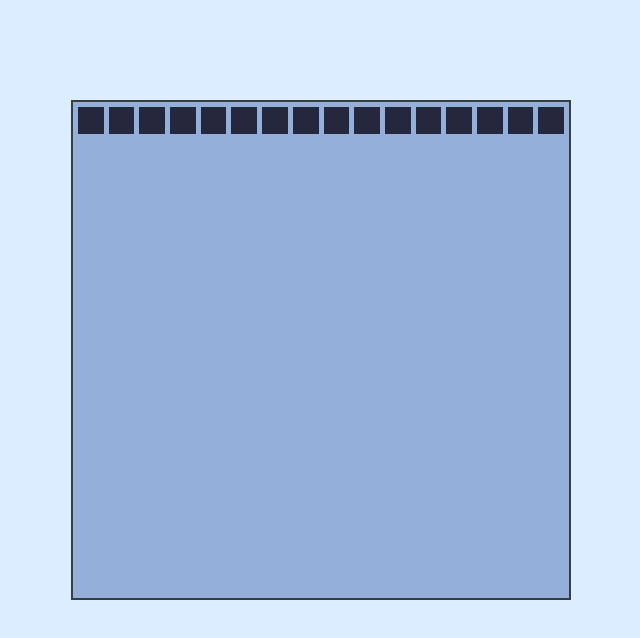
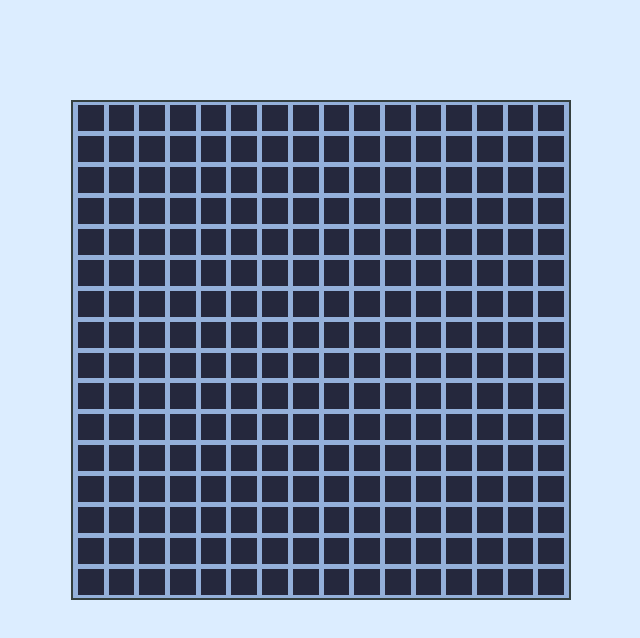
Before and after one commit to petyahyria/odin-Etch-a-Sketch-petyahyria, a plain HTML site: page index.html in a window 1280 px wide. Shown: the whole page, without its empty margins (319-959 px from the left). Drawn offline with Linux system fonts and the light colour scheme.

Commit message:
Add function that creates grid of squares

```diff
--- a/script.js
+++ b/script.js
@@ -1,15 +1,13 @@
 const container = document.querySelector("#container");
-console.log(container);
+
 const addRowOfSquares = (numberOfSquares) => {
     let row = document.createElement("div");
     row.classList.add("flex");
-    row.style.padding = "5px";
     container.appendChild(row);
     for (let i = 0; i < numberOfSquares; i++) {
         let square = document.createElement("div");
-        // "numberOfSquares - 1" because gaps between elements is less by one then numberOfElements
-        let squareSize = (500 - 5 * (numberOfSquares - 1))/numberOfSquares;
-        console.log(square);
+        // "numberOfSquares + 1" because gaps between elements and sides is less by one then numberOfElements
+        let squareSize = ((500 - 5 * (numberOfSquares + 1))/numberOfSquares);
         square.style.cssText = `
                                 background-color: #25283D;
                                 width: ${squareSize}px;
@@ -20,4 +18,10 @@ const addRowOfSquares = (numberOfSquares) => {
     }
 }
 
-addRowOfSquares(16);
+let createGridOfSquares = (numberOfSquares) => {
+    for (let i = 0; i < numberOfSquares; i++) {
+        addRowOfSquares(numberOfSquares);
+    }
+}
+
+createGridOfSquares(16);
--- a/style.css
+++ b/style.css
@@ -17,6 +17,11 @@ body{
     margin: 100px auto;
     border: 2px solid #343F3E;
     flex-shrink: 1;
+    display: flex;
+    flex-direction: column;
+    gap: 5px;
+    padding: 5px;
+    justify-content: center;
 }
 
 .flex{
```
